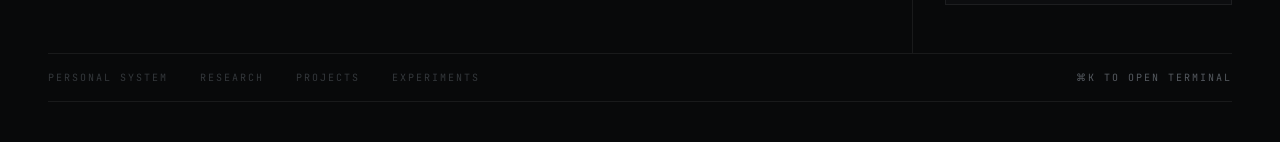
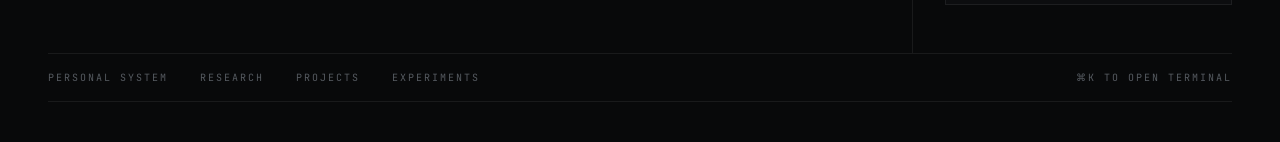
Before and after one commit to viditkhedekar/portfolio, a Next.js app: page / in a window 1280 px wide. Shown: the part 658-800 px from the top of the page. Built offline with nearby package versions, Linux system fonts and the light colour scheme.

Commit message:
lift context bar contrast

```diff
--- a/src/app/page.tsx
+++ b/src/app/page.tsx
@@ -74,7 +74,7 @@ export default function Home() {
         {CONTEXT.map((c) => (
           <span
             key={c}
-            className="vk-mono text-[10px] tracking-[0.2em] text-[var(--vk-fg-ghost)]"
+            className="vk-mono text-[10px] tracking-[0.2em] text-[var(--vk-fg-faint)]"
           >
             {c}
           </span>
```
